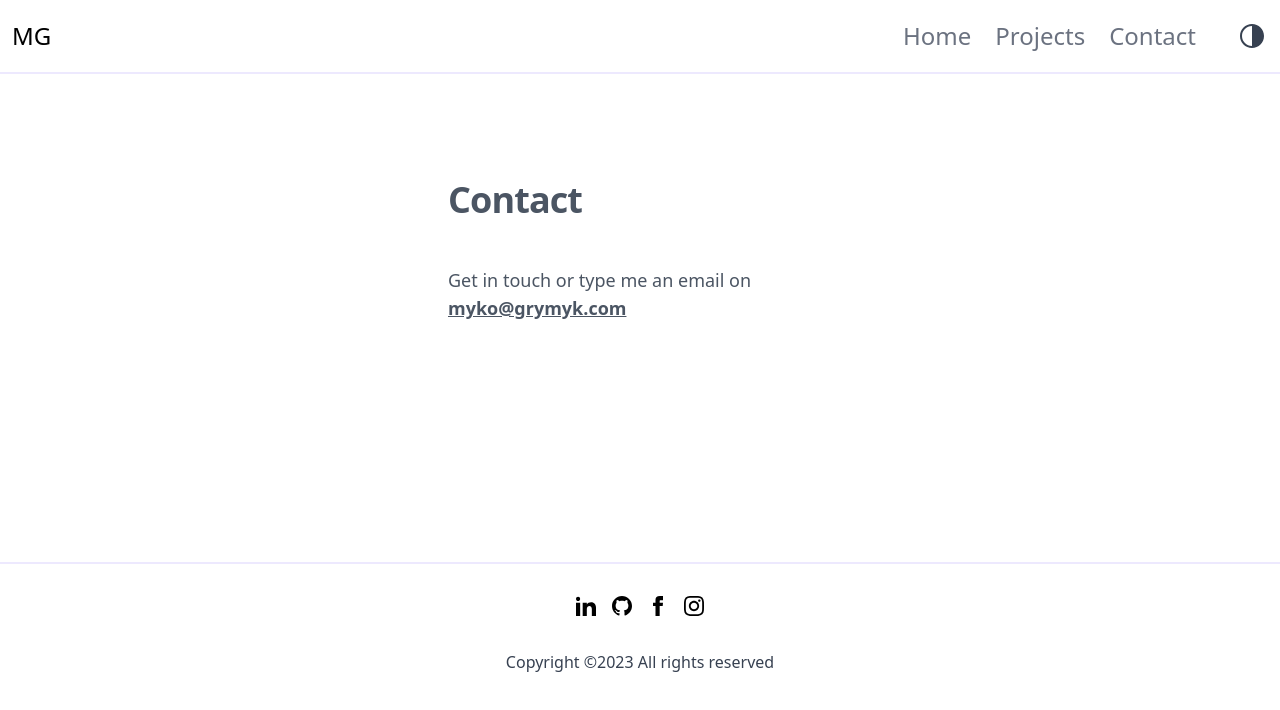
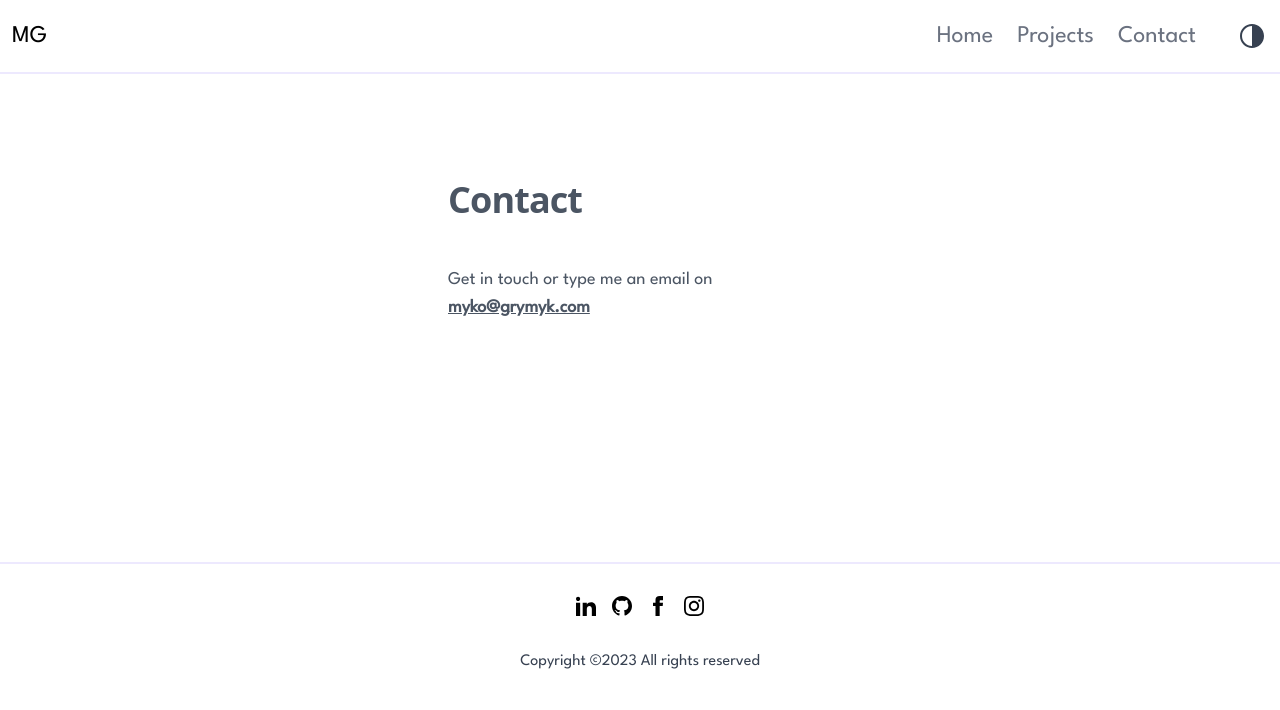
Before and after one commit to grymyk/pf_grymyk, a Next.js app: page /contact in a window 1280 px wide. Shown: the top 710 px of the page. Built offline with nearby package versions, Linux system fonts and the light colour scheme.

Commit message:
set League Spartan font

```diff
--- a/components/Footer/index.js
+++ b/components/Footer/index.js
@@ -5,7 +5,7 @@ export default function Footer({year}) {
     <div className="text-gray-700 dark:text-gray-300 w-full pt-8 mt-8 text-center">
       <SocialMedia />
 
-      <p className="leading-normal my-5">
+      <p className="leading-normal my-5 font-Spartan">
         Copyright ©{year} All rights reserved
       </p>
 
--- a/components/Hero.js
+++ b/components/Hero.js
@@ -13,7 +13,7 @@ export default function Hero() {
     return (
       <section className="text-gray-700 dark:text-gray-300">
         <div className="container mx-auto w-auto flex py-8 px-4 flex-col-reverse items-center md:flex-row ">
-          <div className="lg:flex-grow lg:pr-24 md:pr-16 flex flex-col md:items-start md:text-left mb-16 md:mb-0 items-center text-center w-5/6">
+          <div className="font-Spartan lg:flex-grow lg:pr-24 md:pr-16 flex flex-col md:items-start md:text-left mb-16 md:mb-0 items-center text-center w-5/6">
             <h1 className="sm:text-4xl text-3xl mb-4 font-bold text-gray-700 dark:text-gray-300">
               Hi, I am Mykola Grytsai, Creative Technologist
             </h1>
--- a/components/Navbar/Logo.js
+++ b/components/Navbar/Logo.js
@@ -2,7 +2,7 @@ import Link from "next/link";
 
 export default function Logo() {
     const style = `ml-3 text-2xl w-10 mr-3
-        hover:text-cyan-400
+        hover:text-cyan-400 font-Spartan
     `
 
     return (
--- a/components/Navbar/Menu/NavItem.js
+++ b/components/Navbar/Menu/NavItem.js
@@ -3,7 +3,7 @@ import Link from "next/link";
 export default function NavItem({ current_url, active_url, title }) {
     const mobile = `mt-10 text-gray-500 hover:text-cyan-400
         dark:hover:text-cyan-400 font-medium
-        dark:text-gray-300 text-2xl block
+        dark:text-gray-300 text-2xl block font-Spartan
     `
     const dekstop = `md:mx-3 md:my-0`
     const active_item_style = ' text-cyan-500';
--- a/components/Projects/Card.js
+++ b/components/Projects/Card.js
@@ -29,7 +29,7 @@ export default function Card({link, imgUrl, title, description, tools }) {
             <div className="bg-black object-cover h-full w-full absolute top-0 opacity-0 group-hover:opacity-40"></div>
           </div>
 
-          <div className="text-white absolute bottom-6 left-6 translate-y-[150px] ease-in-out duration-300 opacity-1 group-hover:translate-y-0 group-hover:opacity-100">
+          <div className="text-white absolute bottom-6 left-6 translate-y-[150px] ease-in-out duration-300 opacity-1 group-hover:translate-y-0 group-hover:opacity-100 font-Spartan">
             <h3 className="font-bold text-xl rounded-md">
                 { title }
             </h3>
--- a/components/Projects/CardListProject.js
+++ b/components/Projects/CardListProject.js
@@ -25,7 +25,7 @@ export default function WorkCardListProject({ data }) {
     return (
         <div>
 
-            <div className="text-gray-500 font-sans text-4xl font-extrabold leading-none tracking-tight my-3 dark:text-gray-300">
+            <div className="text-gray-500 font-sans text-4xl font-extrabold leading-none tracking-tight my-3 dark:text-gray-300 font-Spartan">
               Projects
             </div>
 
--- a/components/Projects/index.js
+++ b/components/Projects/index.js
@@ -21,7 +21,7 @@ export default function Projects() {
 
     const view_all = `text-gray-500 hover:text-cyan-400 font-sans text-2xl
         font-extrabold leading-none hover:underline ml-auto cursor-pointer
-        tracking-tight my-2 dark:text-gray-300 dark:hover:text-cyan-400
+        tracking-tight my-2 dark:text-gray-300 dark:hover:text-cyan-400 font-Spartan
     `
 
     const work_cls = `container px-4 py-4 mx-auto
@@ -34,7 +34,7 @@ export default function Projects() {
       <div id="work" className = { work_cls }>
 
           <div className="flex items-center flex-wrap text-xl my-3">
-            <div className="text-gray-600 font-sans text-2xl font-extrabold leading-none tracking-tight m-2 dark:text-gray-300">
+            <div className="text-gray-600 font-sans text-2xl font-extrabold leading-none tracking-tight m-2 dark:text-gray-300 font-Spartan">
               Featured Projects
             </div>
 
--- /dev/null
+++ b/pages/_document.js
@@ -0,0 +1,32 @@
+import Document, {
+    Html,
+    Head,
+    Main,
+    NextScript,
+  } from 'next/document'
+
+  class MyDocument extends Document {
+    static async getInitialProps(ctx) {
+      const initialProps = await Document.getInitialProps(ctx)
+
+      return initialProps
+    }
+
+    render() {
+      return (
+        <Html>
+          <Head>
+                <link rel="preconnect" href="https://fonts.googleapis.com" />
+                <link rel="preconnect" href="https://fonts.gstatic.com" crossorigin />
+                <link href="https://fonts.googleapis.com/css2?family=League+Spartan&display=swap" rel="stylesheet" />
+            </Head>
+          <body>
+            <Main />
+            <NextScript />
+          </body>
+        </Html>
+      )
+    }
+  }
+
+  export default MyDocument
--- a/pages/contact.js
+++ b/pages/contact.js
@@ -3,11 +3,11 @@ import Link from 'next/link';
 // import ContactForm from "../components/ContactForm";
 
 export default function Contact() {
-  const email_cls = `font-bold underline hover:text-violet-400`
+  const email_cls = `font-bold underline hover:text-violet-400 font-Spartan`
   const heading_cls = `font-sans text-4xl font-extrabold
-      leading-none tracking-tight my-3 dark:text-gray-300
+      leading-none tracking-tight my-3 dark:text-gray-300 font-Spartan
   `
-  const address_cls = `not-italic text-lg dark:text-gray-300`
+  const address_cls = `not-italic text-lg dark:text-gray-300 font-Spartan`
   const section_cls = `text-gray-600 body-font relative`
   const holder_cls = `mx-auto sm:w-96`
   const adr_holder_cls = `flex text-xl flex-col w-full my-12`
--- a/tailwind.config.js
+++ b/tailwind.config.js
@@ -1,3 +1,6 @@
+
+const defaultTheme = require("tailwindcss/defaultTheme")
+
 module.exports = {
   content: [
     "./pages/**/*.{js,ts,jsx,tsx}",
@@ -5,7 +8,11 @@ module.exports = {
   ],
   darkMode: 'class',
   theme: {
-    extend: {},
+    extend: {
+      fontFamily: {
+        "Spartan": ["League Spartan", ...defaultTheme.fontFamily.sans],
+      },
+    },
   },
   variants: {
     extend: {},
```
